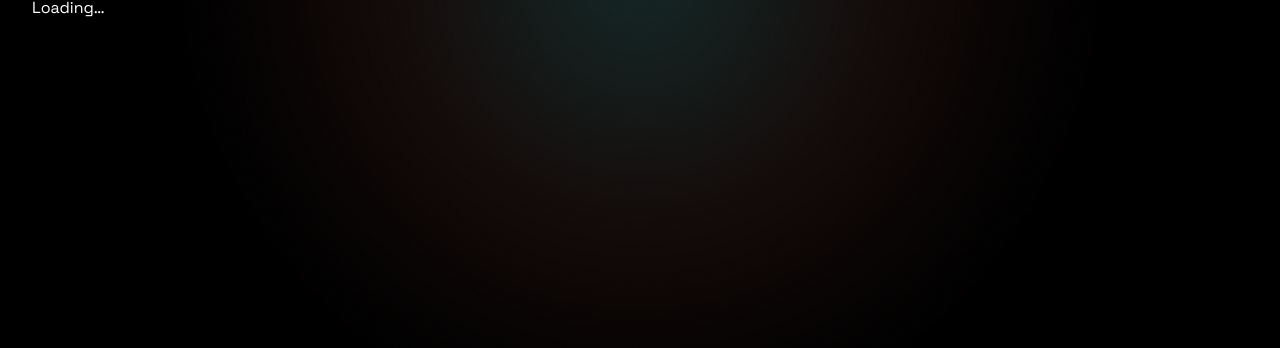
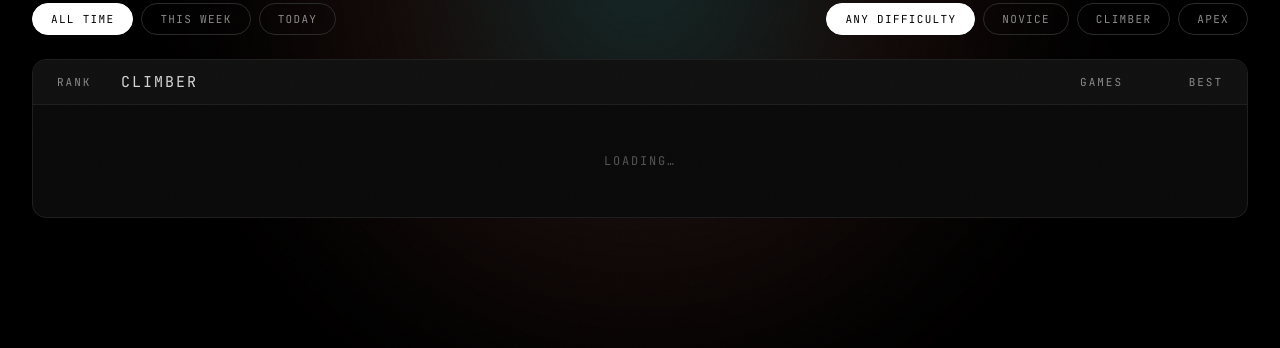
Before and after one commit to anitahuang4/climbquest, a plain HTML site: page leaderboard.html in a window 1280 px wide. Shown: the part 314-662 px from the top of the page. Drawn offline with Linux system fonts and the light colour scheme; a script that the page names is missing.

Commit message:
Fixed leaderboard layout

```diff
--- a/style.css
+++ b/style.css
@@ -1279,3 +1279,137 @@ canvas#gameCanvas { display: none; }
 .game-over .secondary-btn:hover {
   border-color: var(--ink-3);
 }
+
+/* Leaderboard  */
+
+.leaderboard-header {
+  margin-bottom: 48px;
+}
+
+.leaderboard-filter-bar {
+  display: flex;
+  align-items: center;
+  gap: 8px;
+  margin-bottom: 24px;
+  flex-wrap: wrap;
+}
+
+.leaderboard-spacer {
+  flex: 1;
+}
+
+.filter-tag {
+  padding: 8px 18px;
+  border-radius: 999px;
+  font-family: var(--type-mono);
+  font-size: 11px;
+  letter-spacing: .12em;
+  text-transform: uppercase;
+  color: var(--ink-3);
+  background: transparent;
+  border: 1px solid var(--line-2);
+  transition: all .15s;
+}
+.filter-tag:hover { color: var(--ink-2); border-color: var(--line-3); }
+.filter-tag.active {
+  background: #fff;
+  color: #000;
+  border-color: #fff;
+}
+
+.leaderboard-panel {
+  border: 1px solid var(--line);
+  border-radius: var(--radius-md);
+  overflow: hidden;
+  background: var(--bg-1);
+}
+
+.leaderboard-row {
+  display: grid;
+  grid-template-columns: 64px 1fr 100px 100px;
+  align-items: center;
+  padding: 16px 24px;
+  border-bottom: 1px solid var(--line);
+  font-size: 14px;
+  transition: background .15s;
+}
+.leaderboard-row:last-child { border-bottom: 0; }
+.leaderboard-row:not(.leaderboard-row-head):hover { background: var(--bg-2); }
+.leaderboard-row.is-me { background: rgba(108,230,224,.04); }
+
+.leaderboard-row-head {
+  font-family: var(--type-mono);
+  font-size: 11px;
+  letter-spacing: .18em;
+  text-transform: uppercase;
+  color: var(--ink-3);
+  background: var(--bg-2);
+  padding: 12px 24px;
+}
+
+.leaderboard-rank-col {
+  display: flex;
+  align-items: center;
+}
+
+.leaderboard-name-col {
+  display: flex;
+  align-items: center;
+  gap: 8px;
+  color: var(--ink-2);
+  font-size: 15px;
+}
+
+.leaderboard-stat-col {
+  text-align: right;
+  color: var(--ink-3);
+}
+
+.leaderboard-best {
+  color: var(--ink);
+  font-size: 18px;
+  font-weight: 300;
+  letter-spacing: -.02em;
+}
+
+.leaderboard-rank-num {
+  font-family: var(--type-mono);
+  font-size: 13px;
+  color: var(--ink-4);
+  letter-spacing: .05em;
+}
+
+.leaderboard-medal {
+  display: inline-flex;
+  align-items: center;
+  justify-content: center;
+  width: 28px; height: 28px;
+  border-radius: 50%;
+  font-family: var(--type-mono);
+  font-size: 12px;
+  font-weight: 600;
+}
+.medal-1 { background: rgba(255,233,168,.15); color: var(--iri-3); border: 1px solid rgba(255,233,168,.3); }
+.medal-2 { background: rgba(212,212,212,.1); color: var(--ink-2); border: 1px solid rgba(212,212,212,.2); }
+.medal-3 { background: rgba(255,184,107,.1); color: var(--iri-2); border: 1px solid rgba(255,184,107,.2); }
+
+.leaderboard-you-tag {
+  font-family: var(--type-mono);
+  font-size: 10px;
+  letter-spacing: .12em;
+  text-transform: uppercase;
+  color: var(--iri-5);
+  border: 1px solid rgba(108,230,224,.3);
+  padding: 2px 8px;
+  border-radius: 999px;
+}
+
+.leaderboard-empty {
+  padding: 48px;
+  text-align: center;
+  color: var(--ink-4);
+  font-family: var(--type-mono);
+  font-size: 12px;
+  letter-spacing: .15em;
+  text-transform: uppercase;
+}
```
